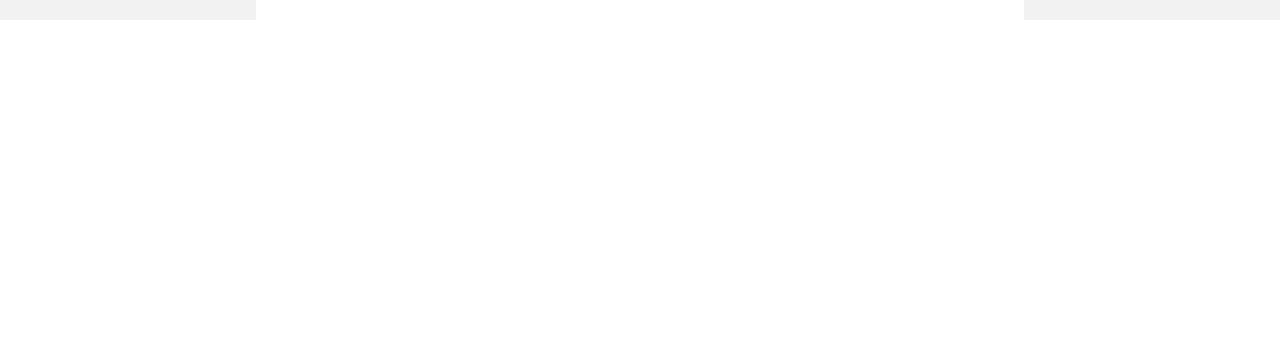
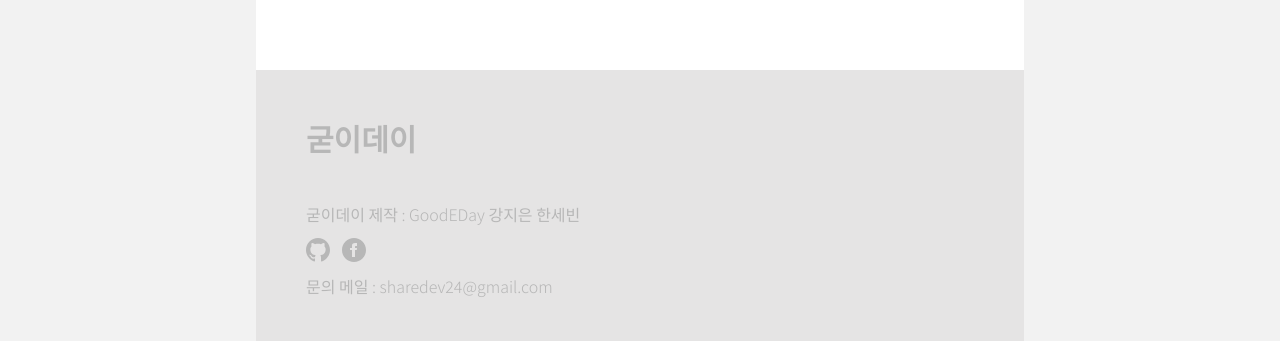
Before and after one commit to share-dev24/GoodEDay, a React (Vite) app: page / in a window 1280 px wide. Shown: the part 1048-1389 px from the top of the page. Before the commit the page ends 1068 px from the top, so only its background shows below. Built offline with nearby package versions, Linux system fonts and the light colour scheme; no server answers.

Commit message:
style: "footer 컴포넌트 생성 및 UI 구현"
- 현재 유효한 계정만 footer에 삽입
- 추후에 다른 계정 추가로 삽입 예정

```diff
--- /dev/null
+++ b/src/components/Footer.tsx
@@ -0,0 +1,42 @@
+// 인스타그램 계정과 굳이데이 노션 링크도 추가 예정 (현재 : 깃허브, 페이스북)
+
+export default function Footer() {
+  return (
+    <footer className='w-full mt-5xl p-5xl flex flex-col justify-center items-start gap-5xl bg-gray-300 text-gray-200'>
+      <section>
+        <h1 className='text-3xl font-bold'>굳이데이</h1>
+      </section>
+      <section className='w-full flex flex-col justify-center items-start gap-xl font-light'>
+        <p>굳이데이 제작 : GoodEDay 강지은 한세빈</p>
+        <div className='flex justify-start items-center gap-md'>
+          <a href='https://github.com/share-dev24/GoodEDay' target='_blank'>
+            <svg
+              xmlns='http://www.w3.org/2000/svg'
+              width='24'
+              height='24'
+              viewBox='0 0 24 24'
+              className='fill-gray-200 hover:fill-black'
+            >
+              <path d='M12 0c-6.626 0-12 5.373-12 12 0 5.302 3.438 9.8 8.207 11.387.599.111.793-.261.793-.577v-2.234c-3.338.726-4.033-1.416-4.033-1.416-.546-1.387-1.333-1.756-1.333-1.756-1.089-.745.083-.729.083-.729 1.205.084 1.839 1.237 1.839 1.237 1.07 1.834 2.807 1.304 3.492.997.107-.775.418-1.305.762-1.604-2.665-.305-5.467-1.334-5.467-5.931 0-1.311.469-2.381 1.236-3.221-.124-.303-.535-1.524.117-3.176 0 0 1.008-.322 3.301 1.23.957-.266 1.983-.399 3.003-.404 1.02.005 2.047.138 3.006.404 2.291-1.552 3.297-1.23 3.297-1.23.653 1.653.242 2.874.118 3.176.77.84 1.235 1.911 1.235 3.221 0 4.609-2.807 5.624-5.479 5.921.43.372.823 1.102.823 2.222v3.293c0 .319.192.694.801.576 4.765-1.589 8.199-6.086 8.199-11.386 0-6.627-5.373-12-12-12z' />
+            </svg>
+          </a>
+          <a
+            href='https://www.facebook.com/profile.php?id=61559044870921'
+            target='_black'
+          >
+            <svg
+              xmlns='http://www.w3.org/2000/svg'
+              width='24'
+              height='24'
+              viewBox='0 0 24 24'
+              className='fill-gray-200 hover:fill-black'
+            >
+              <path d='M12 0c-6.627 0-12 5.373-12 12s5.373 12 12 12 12-5.373 12-12-5.373-12-12-12zm3 8h-1.35c-.538 0-.65.221-.65.778v1.222h2l-.209 2h-1.791v7h-3v-7h-2v-2h2v-2.308c0-1.769.931-2.692 3.029-2.692h1.971v3z' />
+            </svg>
+          </a>
+        </div>
+        <p>문의 메일 : sharedev24@gmail.com</p>
+      </section>
+    </footer>
+  );
+}
--- a/src/components/Layout.tsx
+++ b/src/components/Layout.tsx
@@ -1,6 +1,7 @@
 import { Outlet } from 'react-router-dom';
 import Container from './common/Container';
 import Navbar from './Navbar';
+import Footer from './Footer';
 
 export default function Layout() {
   return (
@@ -8,6 +9,7 @@ export default function Layout() {
       <Container>
         <Navbar />
         <Outlet />
+        <Footer />
       </Container>
     </div>
   );
--- a/tailwind.config.js
+++ b/tailwind.config.js
@@ -20,6 +20,8 @@ export default {
       black: '#404040',
       white: '#ffffff',
       gray: '#f2f2f2',
+      'gray-200': '#B7B7B7',
+      'gray-300': '#E5E4E4',
       transparent: 'transparent'
     },
     spacing: {
@@ -41,7 +43,8 @@ export default {
       xl: '16px',
       '2xl': '18px',
       '3xl': '20px',
-      '4xl': '30px'
+      '4xl': '30px',
+      '5xl': '50px'
     }
   },
   plugins: []
```
